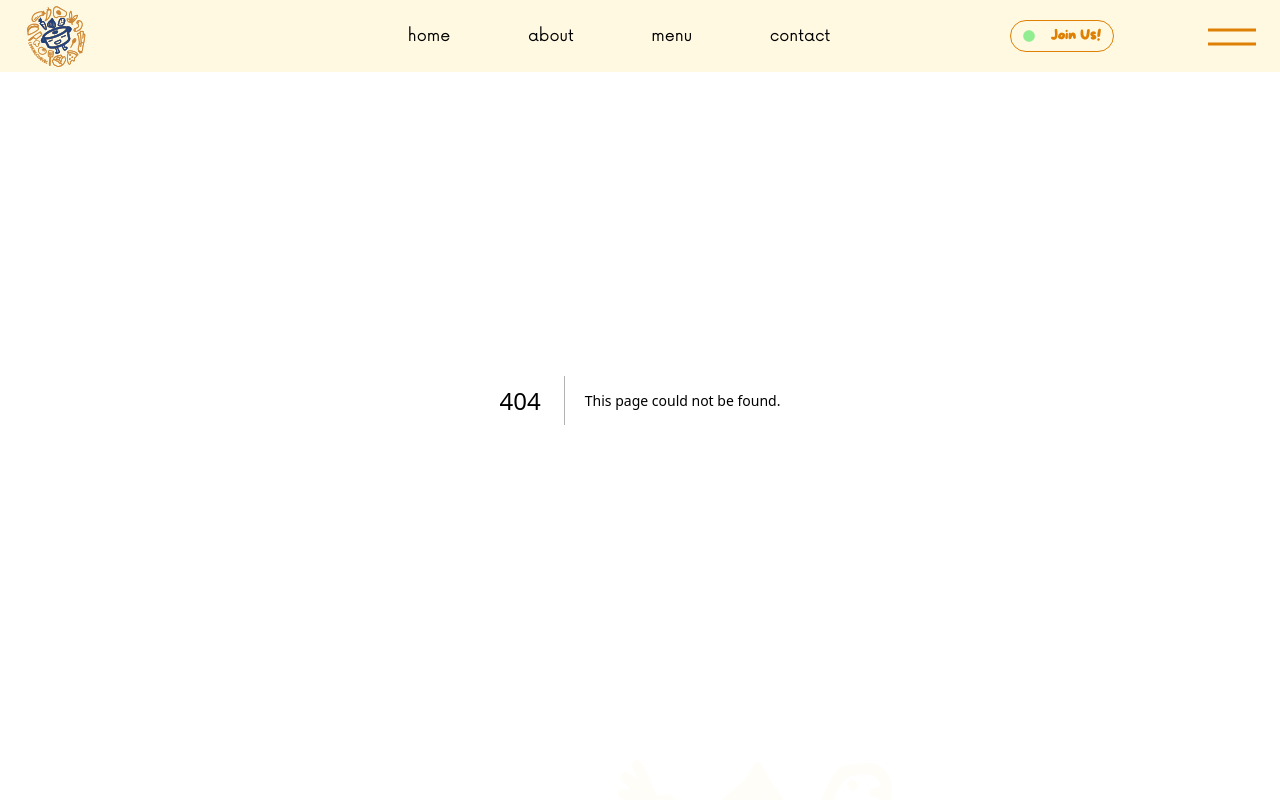
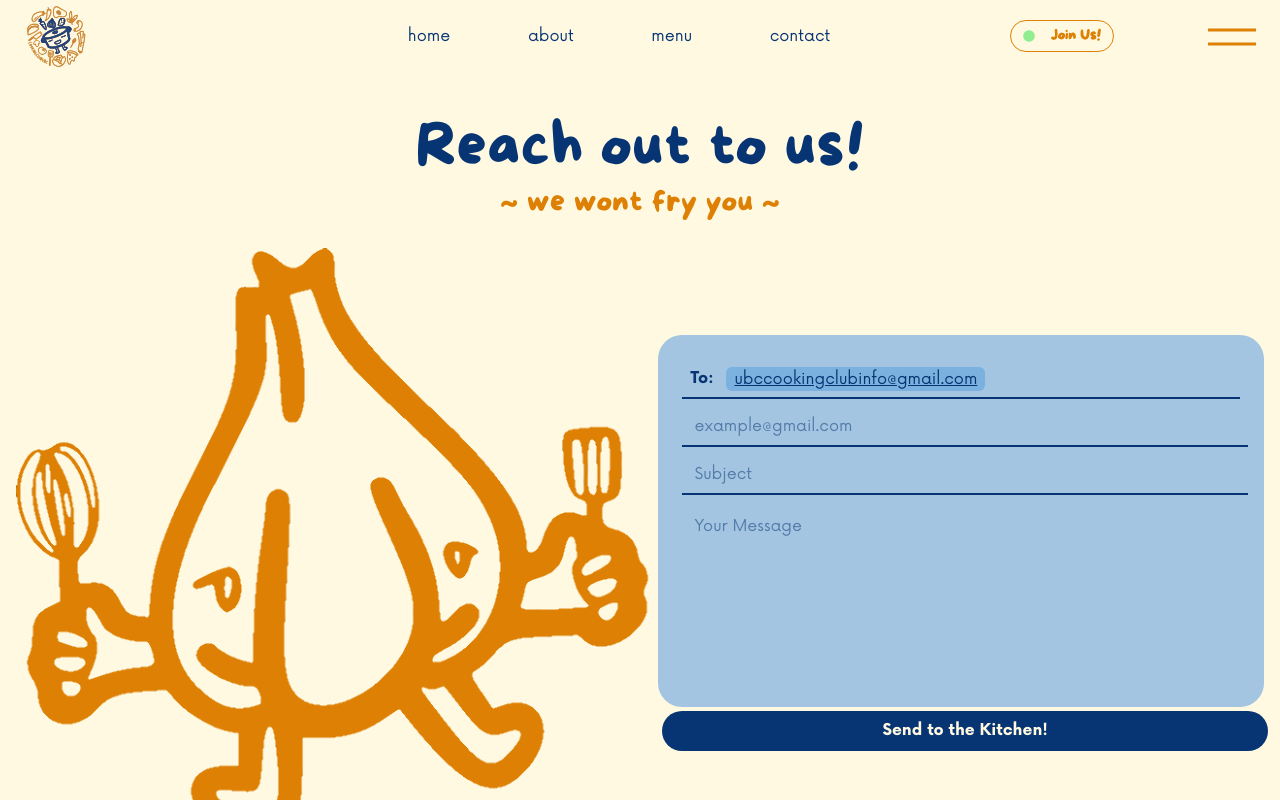
Before and after one commit to ubc-cooking/cooking-club-ubc, a Next.js app: page /contact in a window 1280 px wide. Before the commit this address had no page. Shown: the top 800 px of the page. Built offline with nearby package versions, Linux system fonts and the light colour scheme.

Commit message:
feat: better form

```diff
--- a/package.json
+++ b/package.json
@@ -14,6 +14,7 @@
     "@emotion/react": "^11.13.3",
     "@emotion/styled": "^11.13.0",
     "@hcaptcha/react-hcaptcha": "^1.11.0",
+    "@hookform/resolvers": "^3.9.1",
     "axios": "^1.7.5",
     "cross-spawn": "^7.0.6",
     "framer-motion": "^11.3.30",
--- /dev/null
+++ b/src/app/contact/page.tsx
@@ -0,0 +1,31 @@
+import ContactHeader from "@/components/contact-form/ContactHeader";
+import Form from "@/components/contact-form/Form";
+import Image from "@/components/Image";
+import { Box, Container, Flex } from "@chakra-ui/react";
+
+export default function ContactPage() {
+  return (
+    <Container maxW={"7xl"} h={{ lg: "100vh" }} pt={"7rem"} mb={10}>
+      <ContactHeader />
+      <Flex
+        direction={{ base: "column", lg: "row" }}
+        alignItems="center"
+        justifyContent="space-evenly"
+        mt={7}
+      >
+        <Box position={"relative"}>
+          <Image
+            src="/img/shallot.png"
+            width={500}
+            height={500}
+            w={"100%"}
+            h={"100%"}
+            objectFit={"cover"}
+            alt=""
+          />
+        </Box>
+        <Form />
+      </Flex>
+    </Container>
+  );
+}
--- /dev/null
+++ b/src/app/globals.css
@@ -0,0 +1,10 @@
+input:-webkit-autofill,
+input:-webkit-autofill:focus {
+  transition:
+    background-color 600000s 0s,
+    color 600000s 0s;
+}
+
+input[data-autocompleted] {
+  background-color: transparent !important;
+}
--- a/src/app/layout.tsx
+++ b/src/app/layout.tsx
@@ -1,3 +1,4 @@
+import "./globals.css";
 import Navbar from "@/components/navbar";
 import Footer from "@/components/footer";
 import RootProviders from "@/components/Providers";
--- a/src/app/page.tsx
+++ b/src/app/page.tsx
@@ -1,7 +1,6 @@
 import FAQ from "@/components/home/FAQ";
 import Workshop from "@/components/home/Workshop";
 import { Box } from "@chakra-ui/react";
-import { Contact } from "@/components/contact-form/ContactForm";
 
 export default function Home() {
   return (
--- a/src/components/contact-form/ContactHeader.tsx
+++ b/src/components/contact-form/ContactHeader.tsx
@@ -1,16 +1,23 @@
 import { Box, Heading, Flex } from "@chakra-ui/react";
 
-export function ContactHeader() {
+export default function ContactHeader() {
   return (
-    <Box>
-        <Flex flexDirection='column' alignItems='center'>
-            <Heading color='primary' fontSize='80px' letterSpacing='7px' h='100%' fontWeight='300px' marginBottom='3px'>
+    <Flex flexDirection="column" alignItems="center">
+      <Heading
+        color="primary"
+        textAlign={"center"}
+        fontSize={{ base: "4xl", sm: "5xl", md: "6xl" }}
+        fontWeight="300px"
+      >
         Reach out to us!
       </Heading>
-            <Heading color='secondary' fontSize='25px' h='100%' letterSpacing='2px' fontWeight='200px'>
+      <Heading
+        color="secondary"
+        fontSize={{ base: "xl", sm: "3xl" }}
+        fontWeight="200px"
+      >
         ~ we wont fry you ~
       </Heading>
     </Flex>
-    </Box>
-    )
+  );
 }
--- a/src/components/contact-form/Form.tsx
+++ b/src/components/contact-form/Form.tsx
@@ -1,80 +1,155 @@
 "use client";
 
+import {
+  Box,
+  Button,
+  Flex,
+  Input,
+  InputProps,
+  Text,
+  Textarea,
+} from "@chakra-ui/react";
+import { zodResolver } from "@hookform/resolvers/zod";
+import axios from "axios";
 import { useForm } from "react-hook-form";
-import { Box, Text, Input, Textarea, Button, Flex } from "@chakra-ui/react";
-import { FaArrowTurnUp } from "react-icons/fa6";
-import HCaptcha from "@hcaptcha/react-hcaptcha";
+import z from "zod";
+// import HCaptcha from "@hcaptcha/react-hcaptcha";
 
-export function Form() {
-    const {register, handleSubmit, setValue} = useForm();
-    const inputMargins = 1      // margins for the inputs
+const schema = z.object({
+  email: z.string().email().min(1),
+  subject: z.string().min(1),
+  message: z.string().min(1),
+});
+
+type FormData = z.infer<typeof schema>;
+
+export default function Form() {
+  const {
+    register,
+    handleSubmit,
+    formState: { errors, isSubmitting },
+  } = useForm<FormData>({
+    resolver: zodResolver(schema),
+  });
+
+  const inputStyle: InputProps = {
+    m: 1,
+    p: 3,
+    borderBottomColor: "primary",
+    focusBorderColor: "primary",
+    borderBottom: "2px",
+    size: "md",
+    _placeholder: { color: "primary", opacity: 0.5 },
+  };
 
   // for captcha
-    const onHCaptchaChange = (token: any) => {
-        setValue("h-captcha-response", token);
-      };
+  //   const onHCaptchaChange = (token: any) => {
+  //     setValue("h-captcha-response", token);
+  //   };
 
   // web3forms submit
-    async function submitForm(data: any) {
-        data.access_key = "42c33f6a-f94d-451f-b1c5-0c7febaf4904"
-        const jsonData = JSON.stringify(data)
-
-        const response = await fetch("https://api.web3forms.com/submit", {
-            method: "POST",
+  async function submitForm(data: FormData) {
+    // data.access_key = "42c33f6a-f94d-451f-b1c5-0c7febaf4904";
+    await axios
+      .post("https://api.web3forms.com/submit", data, {
         headers: {
           "Content-Type": "application/json",
           Accept: "application/json",
         },
-            body: jsonData,
+      })
+      .catch((e) => {
+        console.log("Error = " + e);
       });
-
-        const result = await response.json();
-        if (result.success) {
-            // on success
-        }
   }
 
+  return (
+    <Box width={{ base: "100%", lg: "50%" }}>
+      <form onSubmit={handleSubmit(submitForm)}>
+        <Box backgroundColor="accent" padding={5} borderRadius={"3xl"}>
+          <Flex alignItems="center" position={"relative"}>
+            <Text
+              fontWeight="bold"
+              position={"absolute"}
+              left={3}
+              fontSize={{ base: "sm", sm: "md" }}
+            >
+              To:&nbsp;
+            </Text>
 
-    return (
-        <Box
-            borderRadius='10px'
-            width='50%'
-            marginLeft='80px'
-            p={10}>
-            <form onSubmit={handleSubmit(submitForm)}>
-                <Box
-                backgroundColor='accent'
-                padding='20px'
-                borderRadius='30px'
-                marginBottom='10px'>
-                    <Flex alignItems='center' marginLeft='20px'>
-                        <Text fontWeight="bold">To:&nbsp;</Text>
-                        <Text bg='#7BB1DE' padding='5px 10px' borderRadius='7px' as='u' margin={inputMargins}>ubccookingclubinfo@gmail.com</Text>
+            <Text
+              bg="#7BB1DE"
+              px={2}
+              borderRadius="md"
+              as="u"
+              fontSize={{ base: "xs", sm: "md" }}
+              position={"absolute"}
+              left={{ base: 10, sm: 12 }}
+            >
+              ubccookingclubinfo@gmail.com
+            </Text>
+            <Input
+              variant={"flushed"}
+              disabled
+              _disabled={{
+                borderColor: "primary",
+              }}
+              {...inputStyle}
+            />
           </Flex>
+          <Input
+            variant={"flushed"}
+            placeholder="example@gmail.com"
+            {...register("email")}
+            {...inputStyle}
+            isInvalid={Boolean(errors.email)}
+          />
 
-                    <Input size='md' placeholder="Name" margin={inputMargins} outlineColor='accent' {...register("name", {required: true})}/>
-                    <Input size='md' placeholder="Email" type="email" margin={inputMargins} outlineColor='accent' {...register("email", {required: true})} />
-                    <Textarea size='md' placeholder="Message" height={180} margin={inputMargins} outlineColor='accent' {...register("message", {required: true})}/>
-                    <Flex flexDirection='column' placeContent='center'>
-                        <HCaptcha
+          <Input
+            variant={"flushed"}
+            placeholder="Subject"
+            {...register("subject")}
+            {...inputStyle}
+            isInvalid={Boolean(errors.subject)}
+          />
+
+          <Textarea
+            variant={"plain"}
+            size="md"
+            placeholder="Your Message"
+            {...register("message")}
+            background={"accent"}
+            height={180}
+            resize={"none"}
+            m={inputStyle.m}
+            p={inputStyle.p}
+            _placeholder={inputStyle._placeholder}
+            isInvalid={Boolean(errors.message)}
+          />
+          <Flex flexDirection="column" placeContent="center">
+            {/* <HCaptcha
               sitekey="50b2fe65-b00b-4b9e-ad62-3ba471098be2"
               reCaptchaCompat={false}
               onVerify={onHCaptchaChange}
-                        />
+            /> */}
           </Flex>
         </Box>
 
-                <Button type="submit"
-                borderRadius='20px'
-                backgroundColor='primary'
-                color='background'
-                width='100%'
-                margin={inputMargins}
-                rightIcon={<FaArrowTurnUp style={{transform: 'rotate(90deg)' }}/>}
-                _hover={{ bg: '#295ea6' }}>
+        <Button
+          type="submit"
+          borderRadius="full"
+          backgroundColor="primary"
+          color="background"
+          width="100%"
+          m={1}
+          isLoading={isSubmitting}
+          disabled={isSubmitting}
+          _hover={{ filter: "brightness(1.1)" }}
+          _active={{ filter: "brightness(1.5)" }}
+          transition={"0.5s"}
+        >
           Send to the Kitchen!
         </Button>
       </form>
     </Box>
-    )
+  );
 }
```
Also changed, not shown: src/components/contact-form/ContactForm.tsx (deleted, +0 -19 lines), src/components/contact-form/Shallot.tsx (deleted, +0 -10 lines), 1 other file (tests, documents, lock files or other folders). Lines whose indentation alone changed are shown as unchanged.
